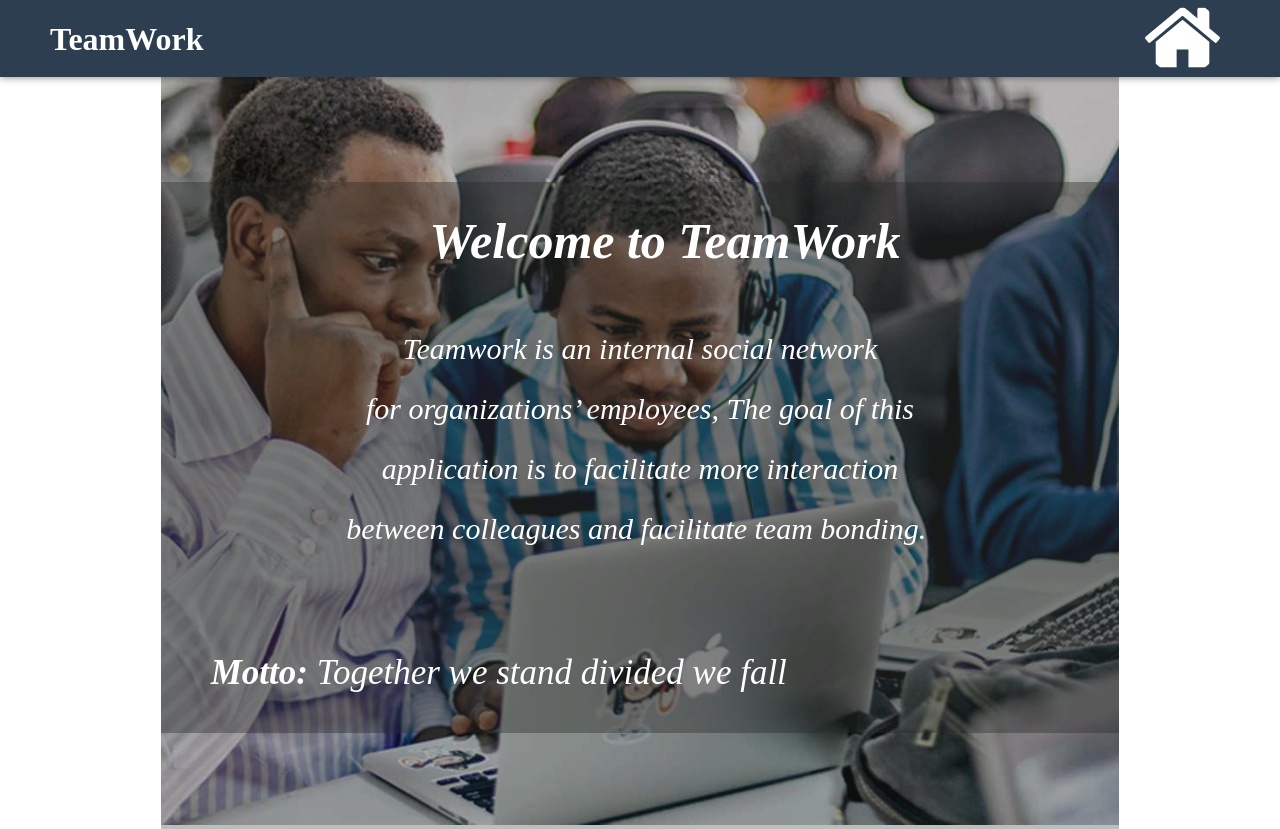
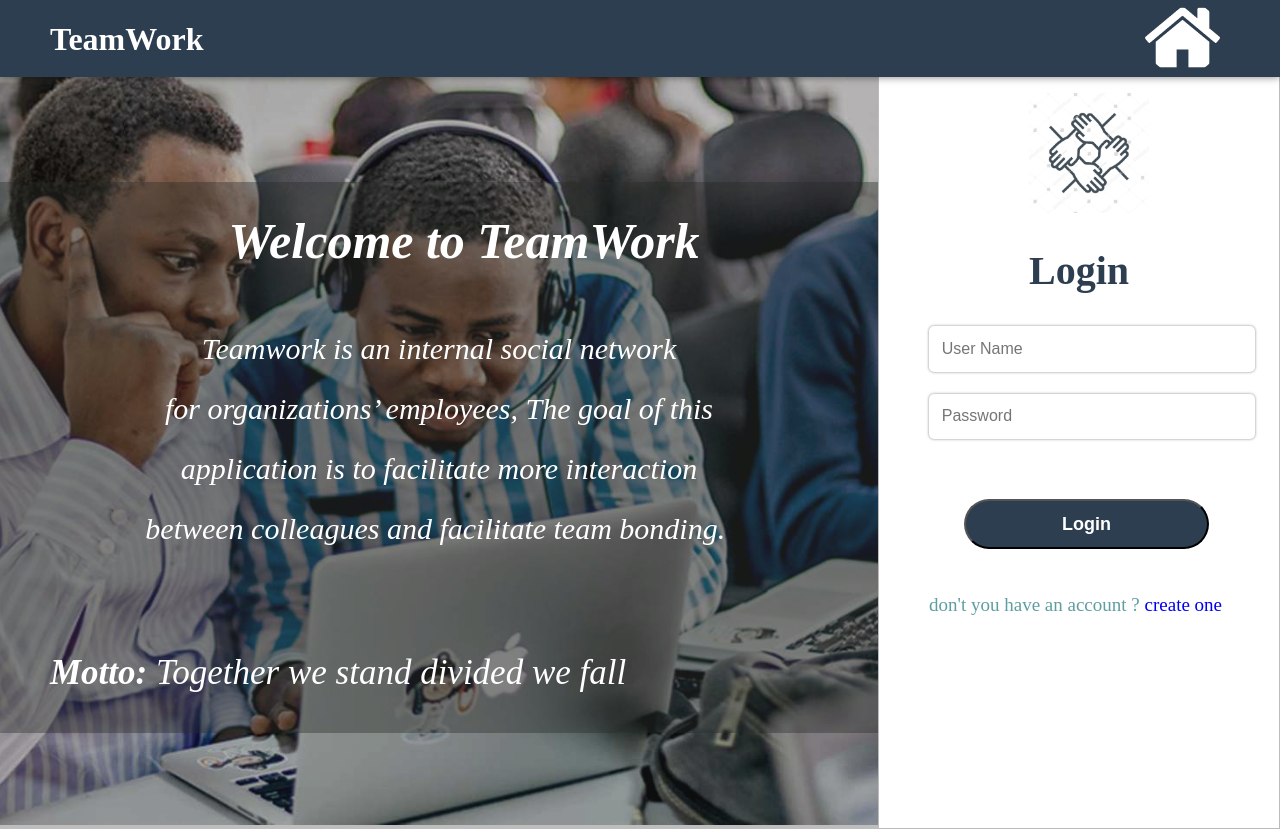
Before and after one commit to mwafrika/teamwork, a plain HTML site: page UI/html_files/homepage.html in a window 1280 px wide. Drawn offline with Linux system fonts and the light colour scheme.

Commit message:
ft(login):create a login page [start #168281814]

```diff
--- a/UI/css_files/login.css
+++ b/UI/css_files/login.css
@@ -121,3 +121,100 @@ h1{
         float: right;
     }
 }
+form {
+    position: relative;
+    height: 20px;
+    width: 400px;
+}
+.post_form {
+    width: 300px;
+    height: 100%;
+}
+form input {
+    width: 100%;
+    height: 20px;
+    padding: .8em;
+    border-radius: 25px;
+    margin-top: 22px;
+    text-align: center;
+    border: 0px solid transparent;
+}
+.textFields .text1 input {
+    text-align: start;
+    font-size: 16px;
+    border-radius: 5px;
+    -moz-box-shadow: 0 0 3px #888;
+    -webkit-box-shadow: 0 0 3px#888;
+    box-shadow: 0 0 3px #888;
+}
+p.label {
+    font-size: 40px;
+    margin: 30px 0px 10px 0px;
+    font-weight: bolder;
+    font-family: inherit;
+    text-align: center;
+    color: #2c3e50;
+}
+#create {
+    margin-top: 20px;
+    text-align: center;
+    color: cadetblue;
+    font-size: 19px;
+}
+#btn {
+    padding: 40px 40px 15px 15px;
+    align-content: center;
+    margin-bottom: 30px;
+}
+#btn2 {
+    padding: 40px 40px 10px 15px;
+    align-content: center;
+    margin-bottom: -30px;
+}
+a{
+    text-decoration: none;
+}
+.logo img{
+    height: 120px;
+    width: 120px;
+    margin-left: 100px;
+    border-radius: 10px;
+}
+
+.btn_post {
+    color: white;
+    font-weight: bolder;
+    width: 100%;
+    height: 50px;
+    border-radius: 60px;
+    background-color: #2c3e50;
+    margin-left: 20px;
+}
+
+.myForm {
+    /* box-shadow: 0 1px 2px 0 rgba(0.5, 0.5, 0, 0.5), 0 3px 5px 0 rgba(0.5, 0, 0, 0.5); */
+    padding: 50px 50px 50px 50px;
+    border: 1px solid rgb(187, 187, 187);
+}
+
+@media screen and (max-width: 800px) {
+    .relative {
+        display: none;
+    }
+    .myForm {
+        height: 400px;
+        padding-top: 40px;
+        margin-top: 80px;
+        margin-bottom: 70px;
+        border-radius: 15px;
+    }
+    p.label {
+        margin: -10px 0px 10px 0px;
+    }
+}
+
+@media screen and (max-width: 455px) {
+    .myForm {
+        border: none;
+    }
+}
--- a/UI/html_files/homepage.html
+++ b/UI/html_files/homepage.html
@@ -42,8 +42,26 @@
               </center>
             </div>
           </div>
+
+          <div class="myForm">
+            <form class="post_form">
+              <div class="logo"><img src="../images/logo1.png" alt="logo"></div>
+              <p class="label">Login</p>
+              <div class="textFields">
+              <div class="text1"><input type="text" id="clients" placeholder="User Name"></div>
+              <div class="text1"><input type="password" id="passAdmin" placeholder="Password" value=""></div>
+              </div>
+              <div id="btn2"></div>
+              <div id="btn">
+                  <!-- <button class="btn_post" onclick="checkClient()"> User</button> -->
+                  <button class="btn_post"><a href="../Html_files/user_view_all_prop.html" style="color:white;font-size: 18px;">Login</a> </button>
+              </div>
+              <span id="create">don't you have an account ? <a href="../Html_files/SignUp.html">create one</a></span>
+            </form>
+          </div>
      </div>
+     <script src="../javascript_files/login.js"></script>
 
-
+</body>
 
 </html>
```
Also changed, not shown: UI/images/logo.png (added), UI/images/logo1.png (added).
